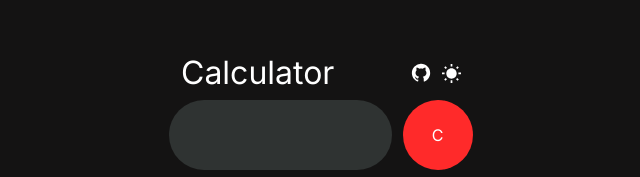
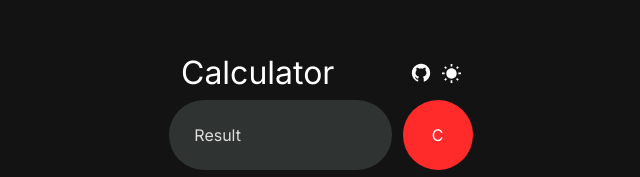
Before and after one commit to vanshgoel18/Simple_Calculator, a plain HTML site: page index.html in a window 1280 px wide. Shown: the part 124-301 px from the top of the page, 319-959 px from the left. Drawn offline with Linux system fonts and the light colour scheme; files whose address does not match are found by name.

Commit message:
Update index.html

```diff
--- a/index.html
+++ b/index.html
@@ -30,7 +30,7 @@
         </div>
       </div>
       <div class="first-row">
-        <input type="text" name="result" id="result" readonly />
+        <input type="text" name="result" id="result" placeholder="Result" readonly />
         <input type="button" value="C" onclick="result.value=''" id="clear-button" />
       </div>
       <div class="second-row">
```
